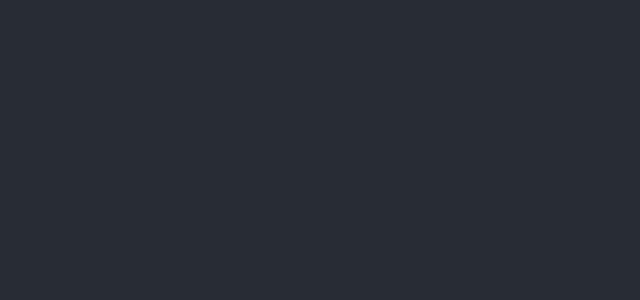
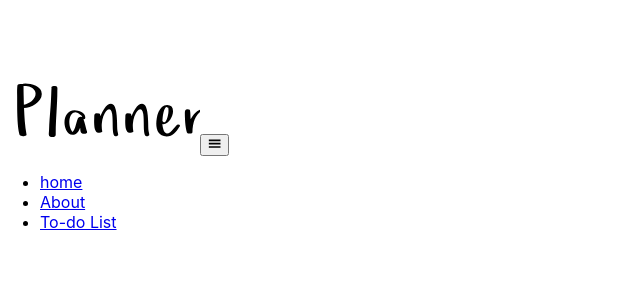
Before and after one commit to gaeunl/Planner, a React (Create React App) app: page / in a window 1280 px wide. Shown: the top 300 px of the page, without its empty margins (0-640 px from the left). Built offline with nearby package versions, Linux system fonts and the light colour scheme.

Commit message:
add logo and links

```diff
--- a/package.json
+++ b/package.json
@@ -8,6 +8,7 @@
     "@testing-library/user-event": "^12.8.3",
     "react": "^17.0.2",
     "react-dom": "^17.0.2",
+    "react-icons": "^4.2.0",
     "react-scripts": "4.0.3",
     "web-vitals": "^1.1.2"
   },
--- a/src/App.js
+++ b/src/App.js
@@ -1,11 +1,12 @@
 import logo from './logo.svg';
 import './App.css';
+import Navigation from './Navbar'
 
 function App() {
   return (
-    <div className="App">
-      <header className="App-header">
-
+    <div className="">
+      <header className="">
+        <Navigation/>
       </header>
     </div>
   );
--- a/src/Navbar.js
+++ b/src/Navbar.js
@@ -1,13 +1,34 @@
-import {useEffect} from 'react';
+import React, {useEffect} from 'react';
 import { links } from './data';
+import {GiHamburgerMenu} from 'react-icons/gi'
+
+import logo from './logo.svg'
 
 const Navbar = () => {
     return(
-        <nav>
-
+        <nav className="nav-center">
+            <div className="nav-header">
+                <img src={logo} alt="planner logo"></img>
+                <button className="nav-toggle">
+                    <GiHamburgerMenu/>
+                </button>
+            </div>
+            <div className="nav-links">
+                <ul className="links">
+                    <li>
+                        <a href='#'>home</a>
+                    </li>
+                    <li>
+                        <a href='#'>About</a>
+                    </li>
+                    <li>
+                        <a href='#'>To-do List</a>
+                    </li>
+                </ul>
+            </div>
+            <ul className="menu-icon"></ul>
         </nav>
     )
-
 }
 
 export default Navbar;
```
Also changed, not shown: 2 other files (tests, documents, lock files or other folders).
